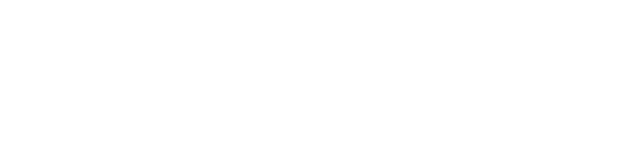
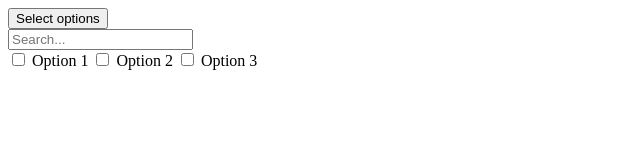
Before and after one commit to Xedinsey/js-advanced-course, a plain HTML site: page index.html in a window 1280 px wide. Shown: the whole page, without its empty margins (0-640 px from the left). Drawn offline with Linux system fonts and the light colour scheme.

Commit message:
Модуль 1.2 Lifecycle hooks

```diff
--- a/index.html
+++ b/index.html
@@ -5,7 +5,11 @@
     <title>Title</title>
 </head>
 <body>
-    <div id="root"></div>
+    <my-select>
+        <option value="opt1">Option 1</option>
+        <option value="opt2">Option 2</option>
+        <option value="opt3">Option 3</option>
+    </my-select>
 
     <script>
         const components = ['my-select'];
@@ -21,11 +25,6 @@
             if (!customElements.get(name)) {
                 console.warn(`Custom element "${name}" is not registered yet.`);
                 return;
-            }
-
-            if (!document.querySelector(`#root ${name}`)) {
-                const componentEl = document.createElement(name);
-                document.querySelector('#root').append(componentEl);
             }
         };
 
--- a/my-select.js
+++ b/my-select.js
@@ -9,9 +9,96 @@ if (!componentName) {
 }
 
 class MySelect extends HTMLElement {
-    constructor() {
-        super();
-        console.log("Hello, World from MySelect!");
+    #selectButton;
+    #selectPopup;
+    #selectPopupSearch;
+    #optionsBox;
+    #options = [];
+    #initialized = false;
+
+    connectedCallback() {
+        if (this.#initialized) {
+            return;
+        }
+
+        this.#options = this.#extractOptions();
+        this.#createTemplate();
+
+        const renderedOptions = this.#renderOptions(this.#options);
+        this.#optionsBox.replaceWith(renderedOptions);
+        this.#optionsBox = renderedOptions;
+
+        this.#selectButton.textContent = this.getAttribute('label') ?? 'Select options';
+
+        this.#initialized = true;
+    }
+
+    disconnectedCallback() {
+
+    }
+
+    #extractOptions() {
+        const optionElements = Array.from(this.querySelectorAll('option'));
+
+        const options = optionElements.map((option) => {
+            const value = option.value.trim() || option.textContent.trim();
+            const label = option.textContent.trim();
+
+            return { value, label };
+        });
+
+        optionElements.forEach((option) => option.remove());
+
+        return options;
+    }
+
+    #createTemplate() {
+        if (this.childNodes.length > 0) {
+            this.innerHTML = '';
+        }
+
+        const template = document.createElement('template');
+        template.innerHTML = `
+            <button class="select-button" type="button"></button>
+            <div class="select-popup">
+                <input class="select-popup-search" type="search" placeholder="Search..." />
+                <div class="select-popup-options"></div>
+            </div>
+        `;
+
+        this.append(template.content.cloneNode(true));
+
+        this.#selectButton = this.querySelector('.select-button');
+        this.#selectPopup = this.querySelector('.select-popup');
+        this.#selectPopupSearch = this.querySelector('.select-popup-search');
+        this.#optionsBox = this.querySelector('.select-popup-options');
+    }
+
+    #renderOptions(options) {
+        const containerTemplate = document.createElement('template');
+        containerTemplate.innerHTML = '<div class="select-popup-options"></div>';
+        const optionsContainer = containerTemplate.content.cloneNode(true).firstElementChild;
+
+        const optionTemplate = document.createElement('template');
+        optionTemplate.innerHTML = `
+            <label class="option">
+                <input type="checkbox" />
+            </label>
+        `;
+
+        options.forEach(({ value, label }) => {
+            const optionFragment = optionTemplate.content.cloneNode(true);
+            const optionLabel = optionFragment.querySelector('label.option');
+            const checkbox = optionFragment.querySelector('input[type="checkbox"]');
+
+            optionLabel.dataset.value = value;
+            checkbox.value = value;
+            optionLabel.append(document.createTextNode(label));
+
+            optionsContainer.append(optionFragment);
+        });
+
+        return optionsContainer;
     }
 }
 
```
